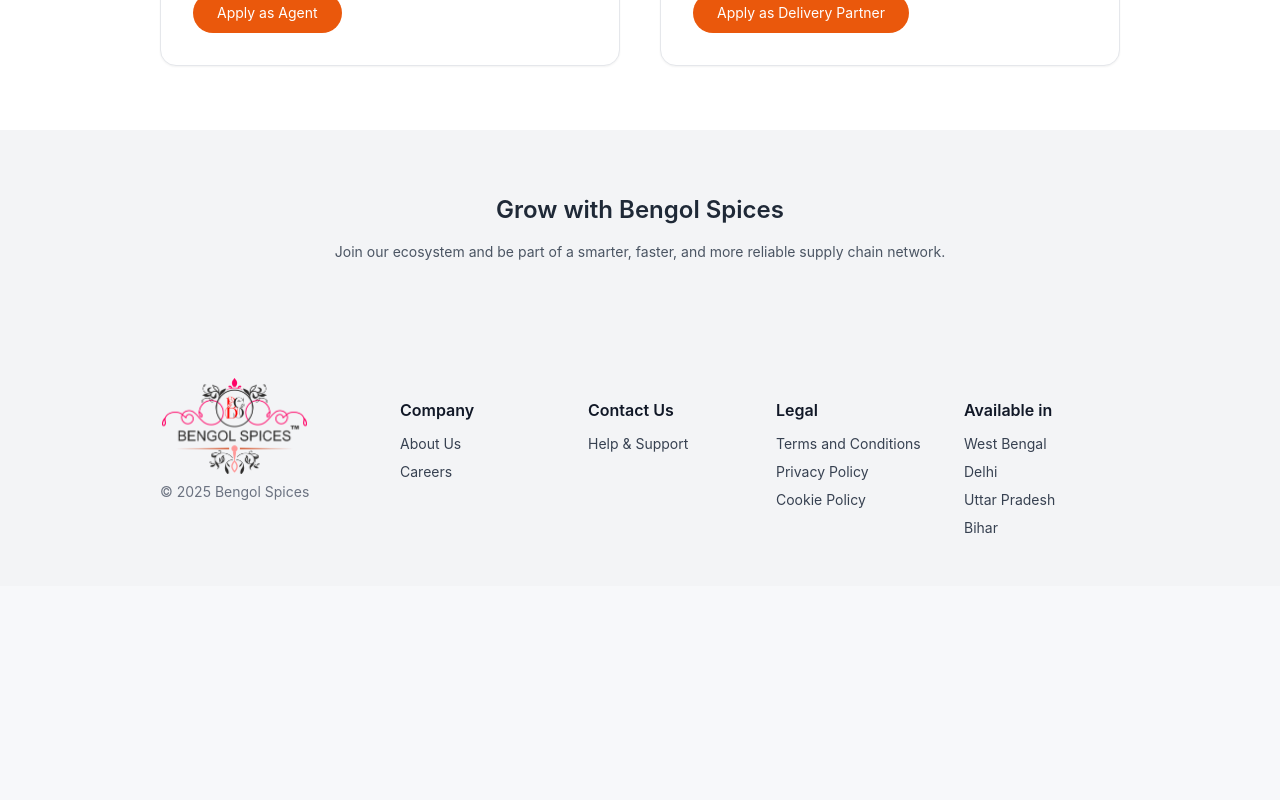
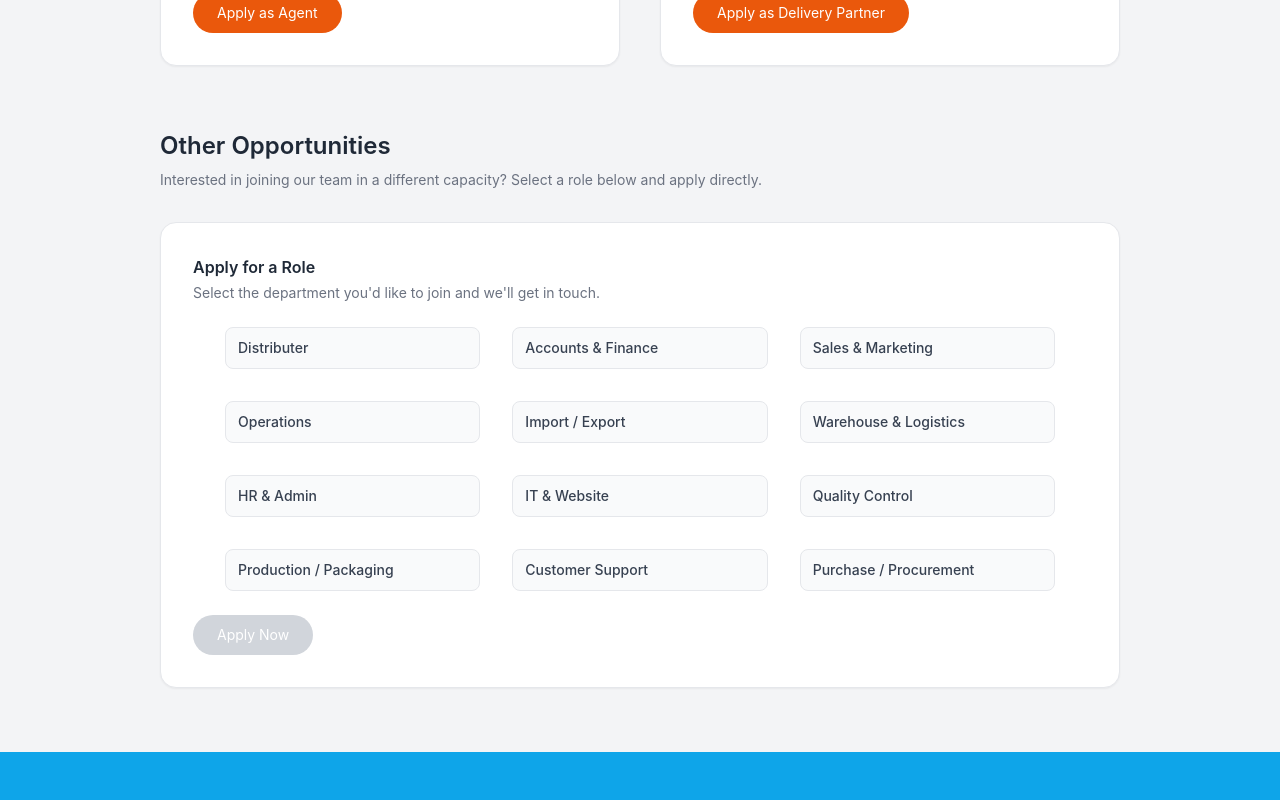
Before and after one commit to Subhrojoti/Bengol-Spices, a React (Vite) app in the folder FrontEnd/: page /careers in a window 1280 px wide. Shown: the part 740-1540 px from the top of the page. Before the commit the page ends 1326 px from the top, so only its background shows below. Built offline with nearby package versions, Linux system fonts and the light colour scheme.

Commit message:
Job List implemented in Home Screen with email format on apply integration.

```diff
--- a/FrontEnd/src/pages/common/Company/Careers.jsx
+++ b/FrontEnd/src/pages/common/Company/Careers.jsx
@@ -20,7 +20,7 @@ const Careers = () => {
       </div>
 
       {/* ROLES SECTION */}
-      <div className="px-6 md:px-20 lg:px-32 xl:px-40 py-16">
+      <div className="px-6 md:px-20 lg:px-32 xl:px-40 py-16 bg-gray-100">
         <h2 className="text-2xl font-semibold mb-10">Explore Opportunities</h2>
 
         <div className="grid md:grid-cols-2 gap-10">
@@ -70,13 +70,99 @@ const Careers = () => {
             </button>
           </div>
         </div>
+
+        {/* OTHER JOB ROLES SECTION */}
+        <div className="mt-16">
+          <h2 className="text-2xl font-semibold mb-2">Other Opportunities</h2>
+          <p className="text-sm text-gray-500 mb-8">
+            Interested in joining our team in a different capacity? Select a
+            role below and apply directly.
+          </p>
+
+          <div className="bg-white border rounded-2xl p-8 shadow-sm w-full">
+            <h3 className="text-base font-semibold text-gray-800 mb-1">
+              Apply for a Role
+            </h3>
+            <p className="text-sm text-gray-500 mb-6">
+              Select the department you'd like to join and we'll get in touch.
+            </p>
+
+            {/* Role Grid */}
+            {(() => {
+              const roles = [
+                "Distributer",
+                "Accounts & Finance",
+                "Sales & Marketing",
+                "Operations",
+                "Import / Export",
+                "Warehouse & Logistics",
+                "HR & Admin",
+                "IT & Website",
+                "Quality Control",
+                "Production / Packaging",
+                "Customer Support",
+                "Purchase / Procurement",
+              ];
+
+              const [selectedRole, setSelectedRole] = React.useState(null);
+
+              return (
+                <>
+                  <div className="grid grid-cols-2 sm:grid-cols-3 gap-8 mx-8 mb-6">
+                    {roles.map((role) => (
+                      <button
+                        key={role}
+                        onClick={() => setSelectedRole(role)}
+                        className={`text-sm px-3 py-2.5 rounded-lg border text-left transition font-medium ${
+                          selectedRole === role
+                            ? "bg-orange-600 text-white border-orange-600"
+                            : "bg-gray-50 text-gray-700 border-gray-200 hover:border-orange-400 hover:text-orange-600"
+                        }`}>
+                        {role}
+                      </button>
+                    ))}
+                  </div>
+
+                  {selectedRole && (
+                    <p className="text-sm text-gray-500 mb-4">
+                      Selected:{" "}
+                      <span className="font-semibold text-gray-800">
+                        {selectedRole}
+                      </span>
+                    </p>
+                  )}
+                  <a
+                    href={
+                      selectedRole
+                        ? `https://mail.google.com/mail/?view=cm&to=careers@bengolspices.com&su=Application for ${encodeURIComponent(selectedRole)}&body=Hi,%0A%0AI am interested in applying for the ${encodeURIComponent(selectedRole)} role at Bengol Spices.%0A%0APlease find my details below:%0A%0AName:%0APhone:%0AExperience:%0A%0AThank you.`
+                        : undefined
+                    }
+                    target="_blank"
+                    rel="noreferrer"
+                    onClick={(e) => {
+                      if (!selectedRole) e.preventDefault();
+                    }}
+                    className={`inline-block px-6 py-2.5 rounded-full text-sm text-white text-center transition ${
+                      selectedRole
+                        ? "bg-orange-600 hover:opacity-90 cursor-pointer"
+                        : "bg-gray-300 cursor-not-allowed"
+                    }`}>
+                    Apply Now
+                  </a>
+                </>
+              );
+            })()}
+          </div>
+        </div>
       </div>
 
       {/* CTA SECTION */}
-      <div className="bg-gray-100 px-6 md:px-20 lg:px-32 xl:px-40 py-16 text-center">
-        <h2 className="text-2xl font-semibold mb-4">Grow with Bengol Spices</h2>
+      <div className="bg-sky-500 px-6 md:px-20 lg:px-32 xl:px-40 py-16 text-center">
+        <h2 className="text-2xl font-semibold text-white mb-4">
+          Grow with Bengol Spices
+        </h2>
 
-        <p className="text-sm text-gray-600 mb-6">
+        <p className="text-sm text-white mb-6">
           Join our ecosystem and be part of a smarter, faster, and more reliable
           supply chain network.
         </p>
```
